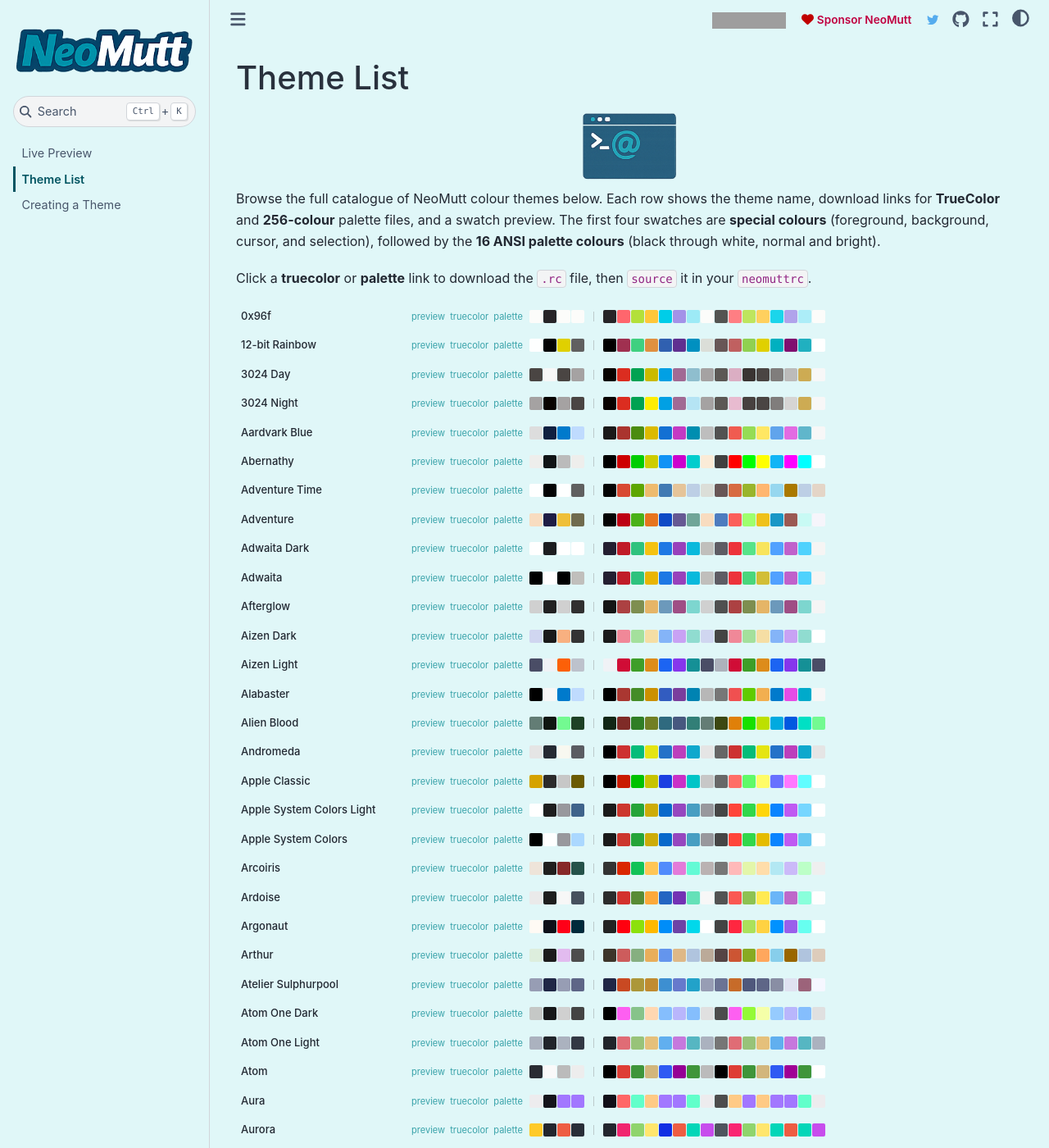
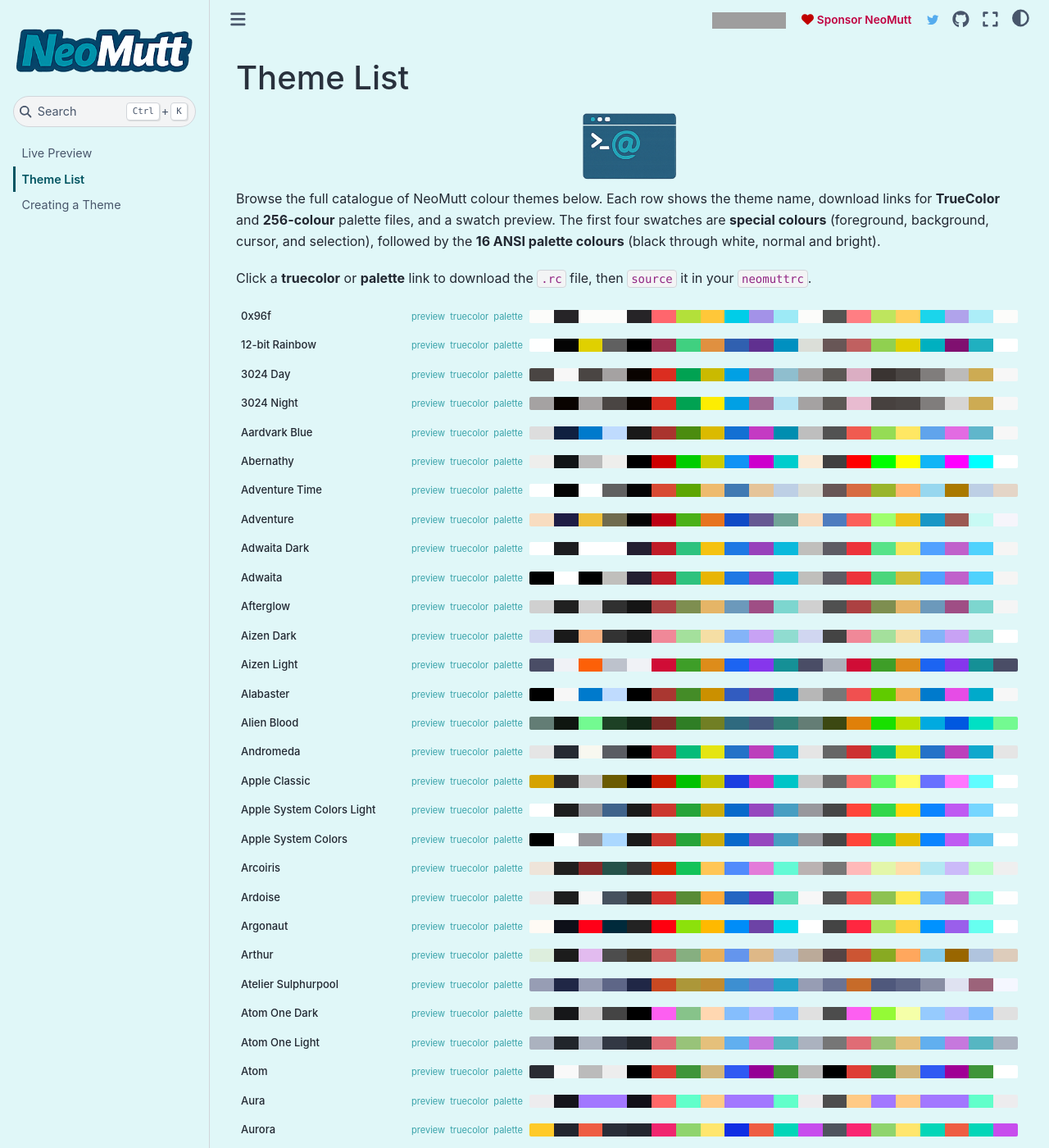
Before and after one commit to neomutt/themes, a Sphinx documentation site: the page built from docs/themes.md, in a window 1280 px wide and 1400 px high. Shown: the whole window at 82% size. Built offline with Sphinx 7.4.7 and the Sphinx Book theme 1.1.4, drawn with Linux system fonts in a browser that asks for light colours; grey boxes are pictures that could not be loaded.

Commit message:
Replace 20 swatch elements per row with a single gradient bar
Each theme row previously created 20 <span> elements with inline
background colours plus a separator — 21 elements per row, 9,723
total.  Replace with a single <span> using a CSS linear-gradient,
cutting ~9,200 DOM nodes from the theme list page.

```diff
--- a/docs/_static/theme-data.css
+++ b/docs/_static/theme-data.css
@@ -48,25 +48,10 @@
   opacity: 1;
 }
 
-/* ── Colour swatches ────────────────────────────────────────── */
-.palette {
-  display: flex;
-  flex-wrap: nowrap;
-  gap: 1px;
-  align-items: center;
-}
-
-.palette-sep {
-  width: 1px;
-  height: 12px;
-  margin: 0 10px;
-  background: #888;
-  opacity: 0.4;
-}
-
-.swatch {
-  width: 16px;
+/* ── Colour swatch bar ───────────────────────────────────────── */
+.palette-bar {
+  flex: 1 1 0;
+  min-width: 200px;
   height: 16px;
   border-radius: 2px;
-  flex-shrink: 0;
 }
--- a/docs/themes.md
+++ b/docs/themes.md
@@ -29,15 +29,17 @@
     html += '<a href="/preview/#' + theme.w + '">preview</a>';
     html += '<a download href="/truecolor/' + enc + '.rc">truecolor</a>';
     html += '<a download href="/palette/' + enc + '.rc">palette</a>';
-    html += '</span><span class="palette">';
-    for (var i = 0; i < 4; i++) {
-      html += '<span class="swatch" style="background:#' + theme.s[i] + '"></span>';
+    html += '</span>';
+    var stops = [];
+    var colors = theme.s.concat(theme.c);
+    var n = colors.length;
+    for (var i = 0; i < n; i++) {
+      var lo = (i / n * 100).toFixed(1) + '%';
+      var hi = ((i + 1) / n * 100).toFixed(1) + '%';
+      stops.push('#' + colors[i] + ' ' + lo + ',#' + colors[i] + ' ' + hi);
     }
-    html += '<span class="palette-sep"></span>';
-    for (var i = 0; i < 16; i++) {
-      html += '<span class="swatch" style="background:#' + theme.c[i] + '"></span>';
-    }
-    html += '</span></div>';
+    html += '<span class="palette-bar" style="background:linear-gradient(to right,' + stops.join(',') + ')"></span>';
+    html += '</div>';
   });
   document.getElementById("theme-grid").innerHTML = html;
 })();
```
